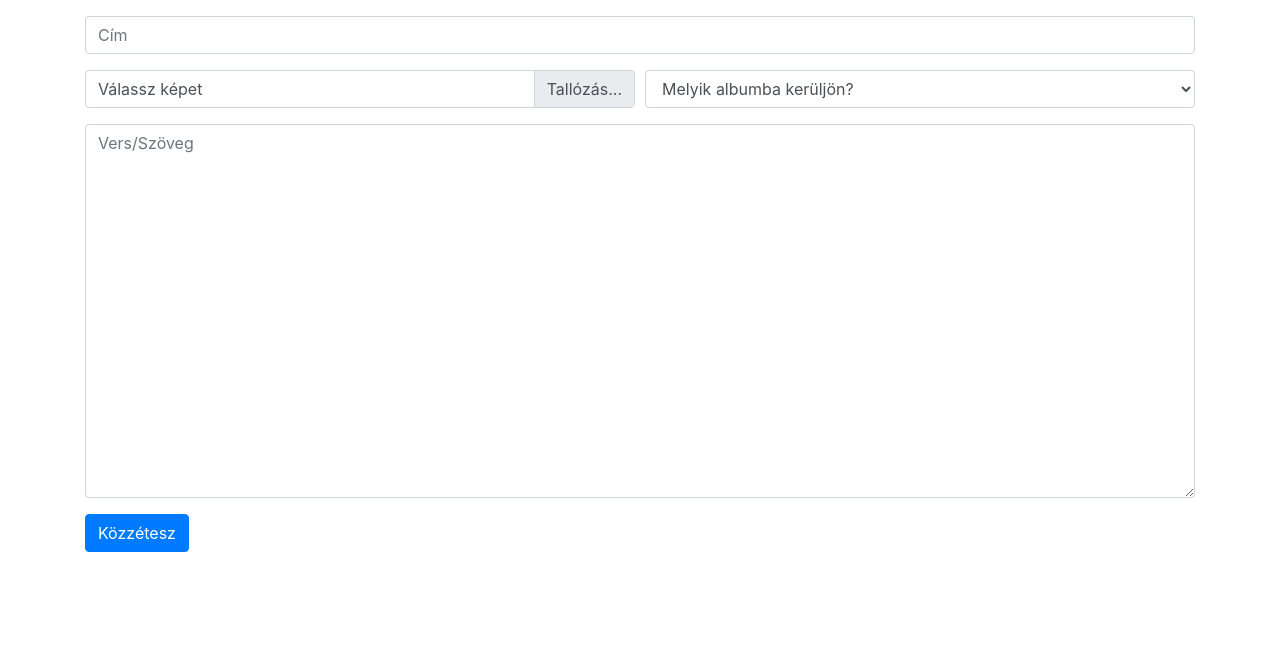
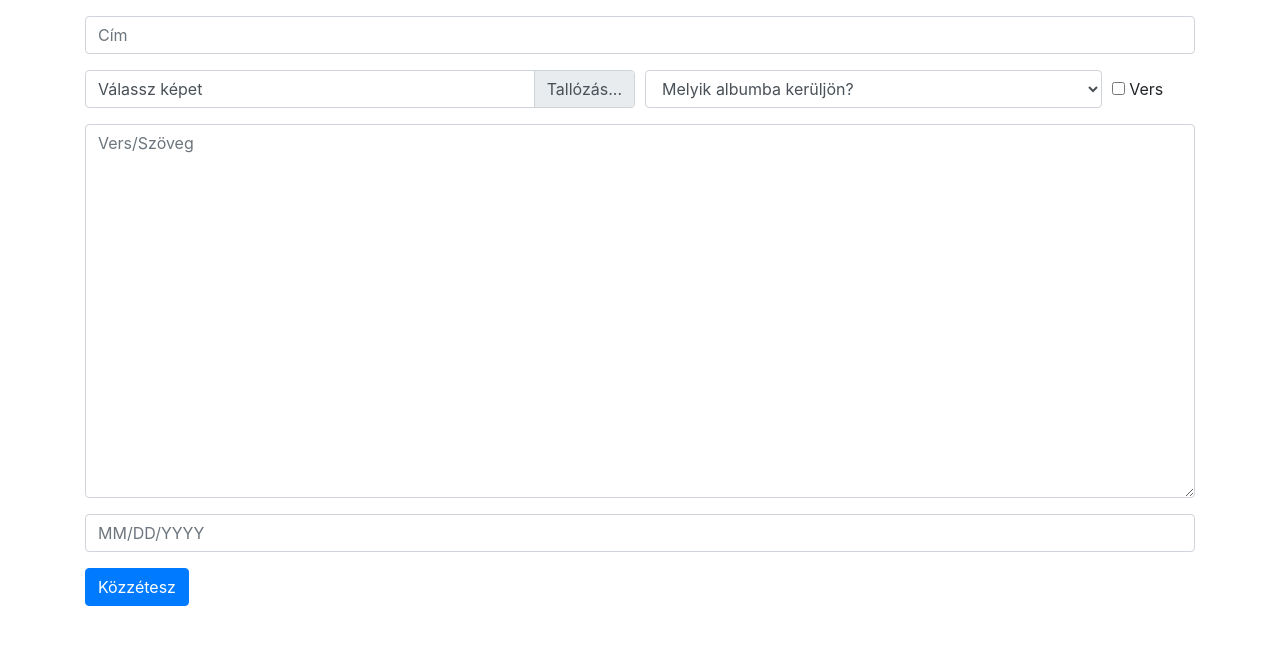
Before and after one commit to BallaCs/proba, a PHP site: page / in a window 1280 px wide. Shown: the part 56-701 px from the top of the page. Run offline with PHP 8.4, Linux system fonts and the light colour scheme; some libraries are stand-ins or nearby versions.

Commit message:
form, date picker

```diff
--- a/fejlec.php
+++ b/fejlec.php
@@ -8,6 +8,8 @@
     <meta name="viewport" content="width=device-width, initial-scale=1.0">
     <meta http-equiv="X-UA-Compatible" content="ie=edge">
     <link rel="stylesheet" href="https://stackpath.bootstrapcdn.com/bootstrap/4.3.1/css/bootstrap.min.css" integrity="sha384-ggOyR0iXCbMQv3Xipma34MD+dH/1fQ784/j6cY/iJTQUOhcWr7x9JvoRxT2MZw1T" crossorigin="anonymous">
+    <link rel="stylesheet" href="https://cdnjs.cloudflare.com/ajax/libs/bootstrap-datepicker/1.4.1/css/bootstrap-datepicker3.css"/>
+    <script type="text/javascript" src="https://code.jquery.com/jquery-1.11.3.min.js"></script>
     <link rel="stylesheet" type="text/css" href="style.css">
     <title>Document</title>
 </head>
--- a/fooldal-form.php
+++ b/fooldal-form.php
@@ -6,25 +6,53 @@
         <div class="form-group">
           <input type="text" class="form-control" id="cim" placeholder="Cím">
         </div>
-        <div class="form-row">
-          <div class="col">
+        <div class="form-row align-items-center">
+          <div class="col-6">
             <div class="custom-file">
                 <input type="file" accept=".jpg,.jpeg,.png" class="custom-file-input" id="file">
                 <label class="custom-file-label" for="file" data-browse="Tallózás...">Válassz képet</label>
             </div>
           </div>
-          <div class="col">
+          <div class="col-5">
             <select class="form-control" id="album">
               <option value="" disabled selected>Melyik albumba kerüljön?</option>
               <option>1</option>
               <option>2</option>
             </select>
           </div>
+          <div class="col-1">
+            <div class="checkbox">
+              <label style="margin-bottom:0;"><input type="checkbox"> Vers</label>
+            </div>
+          </div>
         </div>
         <div class="form-group">
           <textarea class="form-control" id="exampleFormControlTextarea1" rows="15" placeholder="Vers/Szöveg"></textarea>
         </div>
-      <button type="submit" class="btn btn-primary">Közzétesz</button>
+        <div class="bootstrap-iso">
+            <div class="form-group ">
+              <div class="input-group">
+                <input class="form-control" id="date" name="date" placeholder="MM/DD/YYYY" type="text"/>
+              </div>
+            </div>
+        </div>'
+        ?>
+
+        <script>
+          $(document).ready(function(){
+            var date_input=$('input[name="date"]'); //our date input has the name "date"
+            var container=$('.bootstrap-iso form').length>0 ? $('.bootstrap-iso form').parent() : "body";
+            date_input.datepicker({
+              format: 'mm/dd/yyyy',
+              container: container,
+              todayHighlight: true,
+              autoclose: true,
+            })
+          })
+        </script>
+      <?php
+      echo
+      '<button type="submit" class="btn btn-primary">Közzétesz</button>
       </form>
     </div>';
   }
--- a/lablec.php
+++ b/lablec.php
@@ -1,5 +1,6 @@
 <script src="https://code.jquery.com/jquery-3.3.1.slim.min.js" integrity="sha384-q8i/X+965DzO0rT7abK41JStQIAqVgRVzpbzo5smXKp4YfRvH+8abtTE1Pi6jizo" crossorigin="anonymous"></script>
   <script src="https://cdnjs.cloudflare.com/ajax/libs/popper.js/1.14.7/umd/popper.min.js" integrity="sha384-UO2eT0CpHqdSJQ6hJty5KVphtPhzWj9WO1clHTMGa3JDZwrnQq4sF86dIHNDz0W1" crossorigin="anonymous"></script>
   <script src="https://stackpath.bootstrapcdn.com/bootstrap/4.3.1/js/bootstrap.min.js" integrity="sha384-JjSmVgyd0p3pXB1rRibZUAYoIIy6OrQ6VrjIEaFf/nJGzIxFDsf4x0xIM+B07jRM" crossorigin="anonymous"></script>
+  <script type="text/javascript" src="https://cdnjs.cloudflare.com/ajax/libs/bootstrap-datepicker/1.4.1/js/bootstrap-datepicker.min.js"></script>
 </body>
 </html>
```
